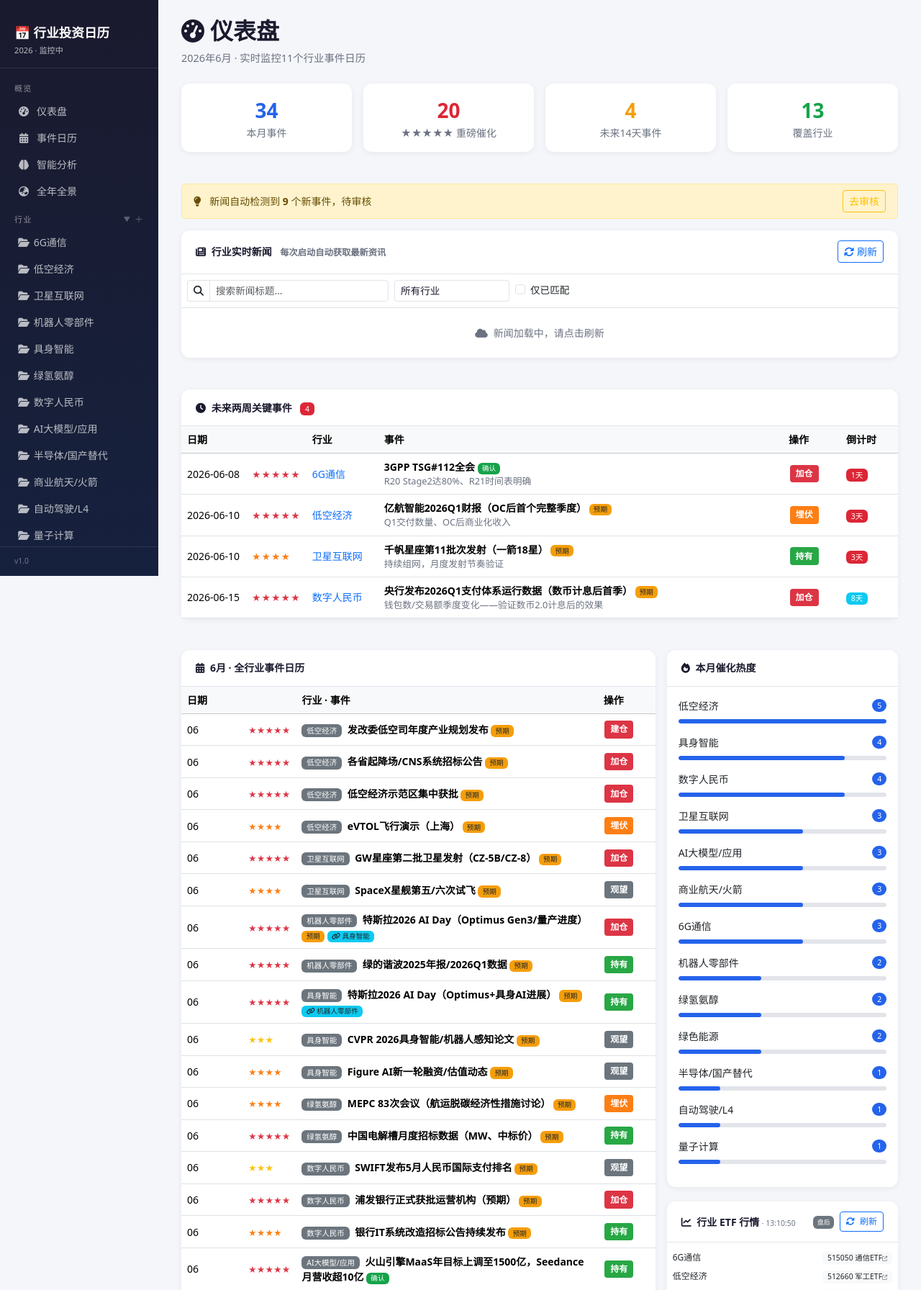
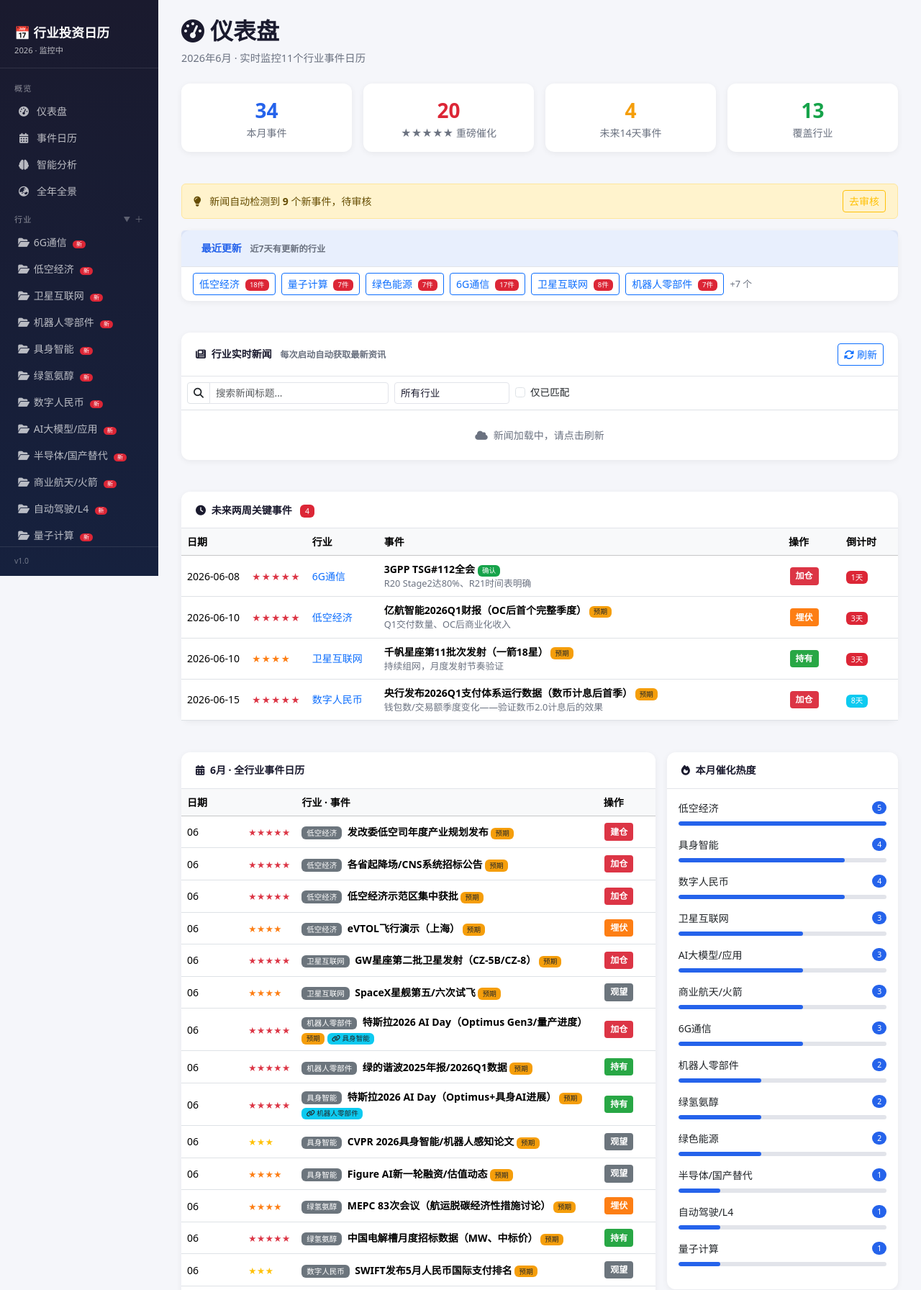
Before and after one commit to kfwyp20009/industry-calendar, a Flask app: page / in a window 1280 px wide. Shown: the top 1792 px of the page at 72% size. Run offline with Flask 3, Linux system fonts and the light colour scheme; data that the repository does not hold is empty; some libraries are stand-ins or nearby versions.

Commit message:
新增"最近更新"通知机制：仪表盘更新卡片 + 侧边栏新标记 + 访问跟踪

```diff
--- a/web/app.py
+++ b/web/app.py
@@ -20,6 +20,24 @@ sys.path.insert(0, os.path.join(os.path.dirname(os.path.dirname(os.path.abspath(
 import sync_data
 
 app = Flask(__name__)
+
+
+@app.context_processor
+def inject_globals():
+    """全局模板变量：最近更新的行业列表"""
+    try:
+        inds = load_all_industries()
+        updates = get_recent_updates(inds, since_days=7)
+        recent_codes = {u["code"] for u in updates}
+    except Exception:
+        updates = []
+        recent_codes = set()
+    return dict(
+        now=date.today(),
+        recent_updates_global=updates,
+        recent_codes_global=recent_codes,
+    )
+
 
 # ── 路径 ──
 BASE_DIR = os.path.dirname(os.path.dirname(os.path.abspath(__file__)))
@@ -55,10 +73,44 @@ def load_all_industries():
                     ev_date = ev.get("date", "")
                     ev["is_current_month"] = ev_date.startswith(month_str) if ev_date else False
                 industries[code] = data
-        # 为所有行业事件添加回测上下文
-        enrich_events_with_backtest(
-            [ev for ind in industries.values() for ev in ind.get("events", [])]
-        )
+    # 为所有事件添加回测上下文（过期判断、回测标签）
+    all_events = [ev for ind in industries.values() for ev in ind.get("events", [])]
+    enrich_events_with_backtest(all_events)
+    return industries
+
+
+def get_recent_updates(industries, since_days=7):
+    """对比行业 updated 字段，找出最近有更新的行业"""
+    today = date.today()
+    from datetime import timedelta as _td
+    cutoff = today - _td(days=since_days)
+    recent = []
+    for code, ind in industries.items():
+        updated_str = ind.get("updated", "")
+        if not updated_str:
+            continue
+        try:
+            updated_date = datetime.strptime(updated_str[:10], "%Y-%m-%d").date()
+        except (ValueError, IndexError):
+            continue
+        if updated_date >= cutoff:
+            upcoming = [ev for ev in ind.get("events", [])
+                       if ev.get("date", "") >= today.strftime("%Y-%m-%d")]
+            recent.append({
+                "code": code,
+                "industry": ind.get("industry", code),
+                "updated": updated_str[:10],
+                "event_count": len(ind.get("events", [])),
+                "upcoming_count": len(upcoming),
+            })
+    recent.sort(key=lambda x: x["updated"], reverse=True)
+    return recent
+
+
+    # 为所有行业事件添加回测上下文
+    enrich_events_with_backtest(
+        [ev for ind in industries.values() for ev in ind.get("events", [])]
+    )
     return industries
 
 
@@ -273,6 +325,8 @@ def dashboard():
                 "stats": month_stats,
             })
 
+    recent_updates = get_recent_updates(industries, since_days=7)
+
     return render_template(
         "dashboard.html",
         now=now,
@@ -289,6 +343,7 @@ def dashboard():
         get_action_color=get_action_color,
         backtest_stats=backtest_stats,
         past_months_backtest=past_months_backtest,
+        recent_updates=recent_updates,
     )
 
 
--- a/web/templates/base.html
+++ b/web/templates/base.html
@@ -541,6 +541,9 @@
                     <a class="nav-item {% if active_page == 'industry' and industry_code == code %}active{% endif %} collapse-indent"
                        href="/industry/{{ code }}">
                         <i class="fas fa-folder-open"></i> {{ ind.industry }}
+                        {% if code in recent_codes_global %}
+                        <span class="badge bg-danger" style="font-size:0.5rem;padding:0.1rem 0.3rem;margin-left:0.3rem;">新</span>
+                        {% endif %}
                     </a>
                     <span class="sidebar-unfollow" onclick="toggleFollow('{{ ind.industry }}', event)" title="取消关注">×</span>
                 </div>
--- a/web/templates/dashboard.html
+++ b/web/templates/dashboard.html
@@ -43,6 +43,33 @@
 <div class="alert alert-warning d-flex justify-content-between align-items-center py-2" role="alert">
     <span><i class="fas fa-lightbulb me-2"></i> 新闻自动检测到 <strong>{{ pending_count }}</strong> 个新事件，待审核</span>
     <a href="/settings" class="btn btn-sm btn-outline-warning">去审核</a>
+</div>
+{% endif %}
+
+<!-- 最近更新 -->
+{% if recent_updates %}
+<div class="row g-3 mb-4">
+    <div class="col-12">
+        <div class="card border-primary border-opacity-25">
+            <div class="card-header text-primary bg-primary bg-opacity-10">
+                <i class="fas fa-sparkles me-1"></i> 最近更新
+                <small class="text-muted ms-2">近7天有更新的行业</small>
+            </div>
+            <div class="card-body py-2">
+                <div class="d-flex flex-wrap gap-2">
+                    {% for item in recent_updates[:6] %}
+                    <a href="/industry/{{ item.code }}" class="btn btn-outline-primary btn-sm position-relative">
+                        {{ item.industry }}
+                        <span class="badge bg-danger ms-1" style="font-size:0.6rem;">{{ item.upcoming_count }}件</span>
+                    </a>
+                    {% endfor %}
+                    {% if recent_updates|length > 6 %}
+                    <span class="text-muted align-self-center" style="font-size:0.8rem;">+{{ recent_updates|length - 6 }} 个</span>
+                    {% endif %}
+                </div>
+            </div>
+        </div>
+    </div>
 </div>
 {% endif %}
 
@@ -606,6 +633,29 @@ function refreshETFQuotes() {
 
 document.addEventListener('DOMContentLoaded', function() {
     setTimeout(loadETFQuotes, 300);
+
+    // ── 上次访问标记（localStorage） ──
+    const LAST_VISIT_KEY = 'industry_calendar_last_visit';
+    const lastVisit = localStorage.getItem(LAST_VISIT_KEY);
+    const now = new Date().toISOString().split('T')[0]; // YYYY-MM-DD
+
+    if (lastVisit) {
+        // 计算间隔天数
+        const lastDate = new Date(lastVisit);
+        const todayDate = new Date(now);
+        const diffDays = Math.floor((todayDate - lastDate) / (1000 * 60 * 60 * 24));
+        {% if recent_updates %}
+        if (diffDays >= 3 && {{ recent_updates|length }} > 0) {
+            showToast('📋 您离开的 ' + diffDays + ' 天里，有 {{ recent_updates|length }} 个行业更新了事件日历', 'info');
+        }
+        {% endif %}
+    } else {
+        // 首次访问
+        {% if recent_updates %}
+        showToast('👋 欢迎！系统已覆盖 {{ industries|length }} 个行业，共 {{ recent_updates|length }} 个行业近期有事件更新', 'info');
+        {% endif %}
+    }
+    localStorage.setItem(LAST_VISIT_KEY, now);
 });
 </script>
 
```
